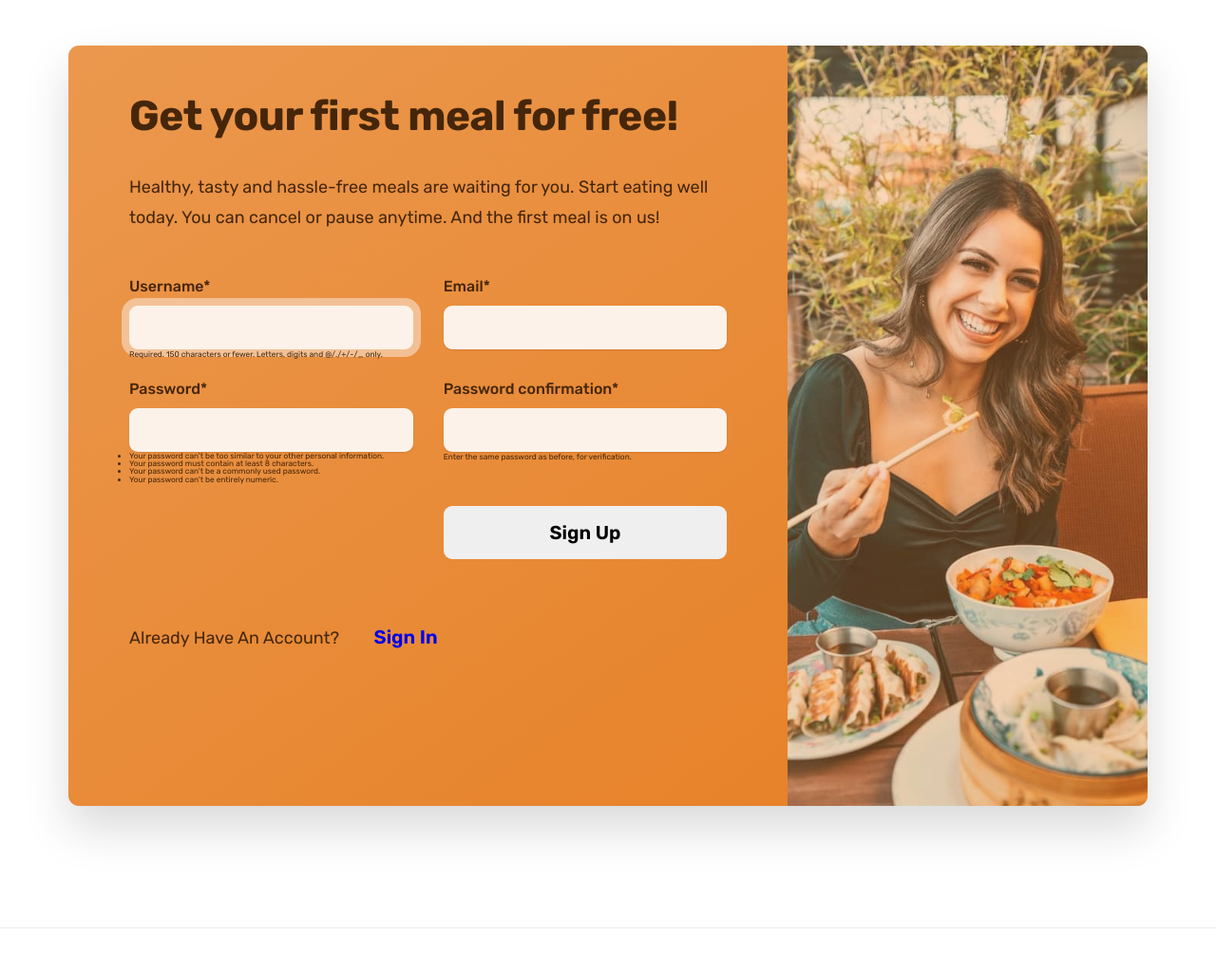
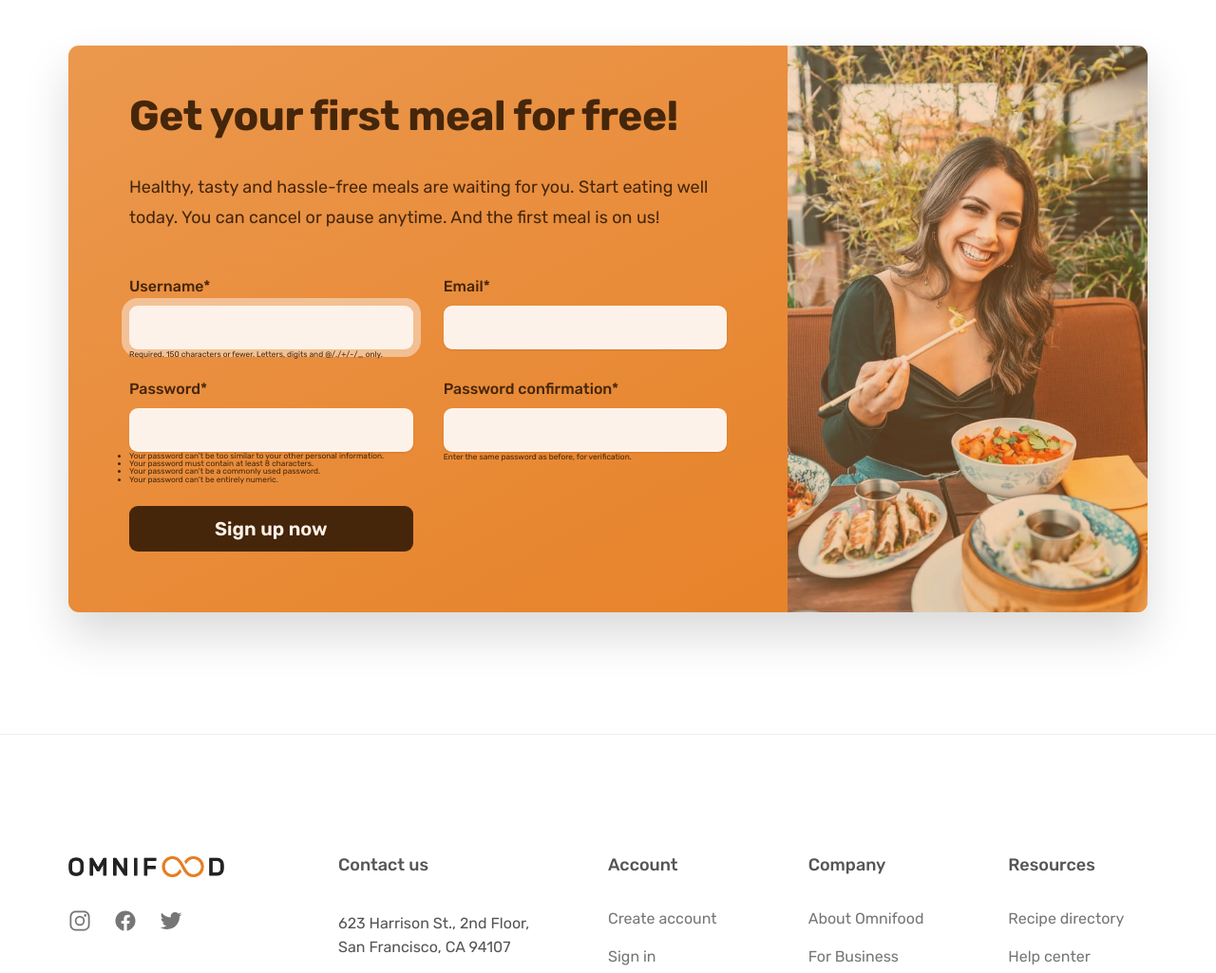
Before and after one commit to LemmarWilson/Projects, a Django app: page /register/ in a window 1280 px wide. Shown: the part 96-1121 px from the top of the page at 95% size. Run offline with Django 4.2, Linux system fonts and the light colour scheme; some libraries are stand-ins or nearby versions.

Commit message:
login trials

```diff
--- a/project/templates/user/register.html
+++ b/project/templates/user/register.html
@@ -10,17 +10,14 @@ crispy_forms_filters %} {% block content %}
           well today. You can cancel or pause anytime. And the first meal is on
           us!
         </p>
-        <form class="cta-form" action="#">
+        <form method="post" class="cta-form" name="sign-up">
+          {% csrf_token %}
           {{ form|crispy }}
-          <div class="form-group"></div>
-          <button class="btn btn-outline-info" type="submit">Sign Up</button>
+          <!-- <div>
+            <label for="select-where">Where did you hear from us?</label>
+          </div> -->
+          <button class="btn btn--form">Sign up now</button>
         </form>
-        <div class=" section-featured">
-          <div class="cta-text">
-            Already Have An Account?
-            <a class="btn btn-outline-info" href="{% url 'login' %}">Sign In</a>
-          </div>
-        </div>
       </div>
       <div
         class="cta-img-box"
@@ -31,3 +28,12 @@ crispy_forms_filters %} {% block content %}
   </div>
 </section>
 {% endblock content%}
+
+<select id="select-where" name="select-where" required>
+  <option value="">Please choose one option:</option>
+  <option value="friends">Friends and family</option>
+  <option value="youtube">YouTube video</option>
+  <option value="podcast">Podcast</option>
+  <option value="ad">Facebook ad</option>
+  <option value="others">Others</option>
+</select>
```
Also changed, not shown: project/db.sqlite3.
